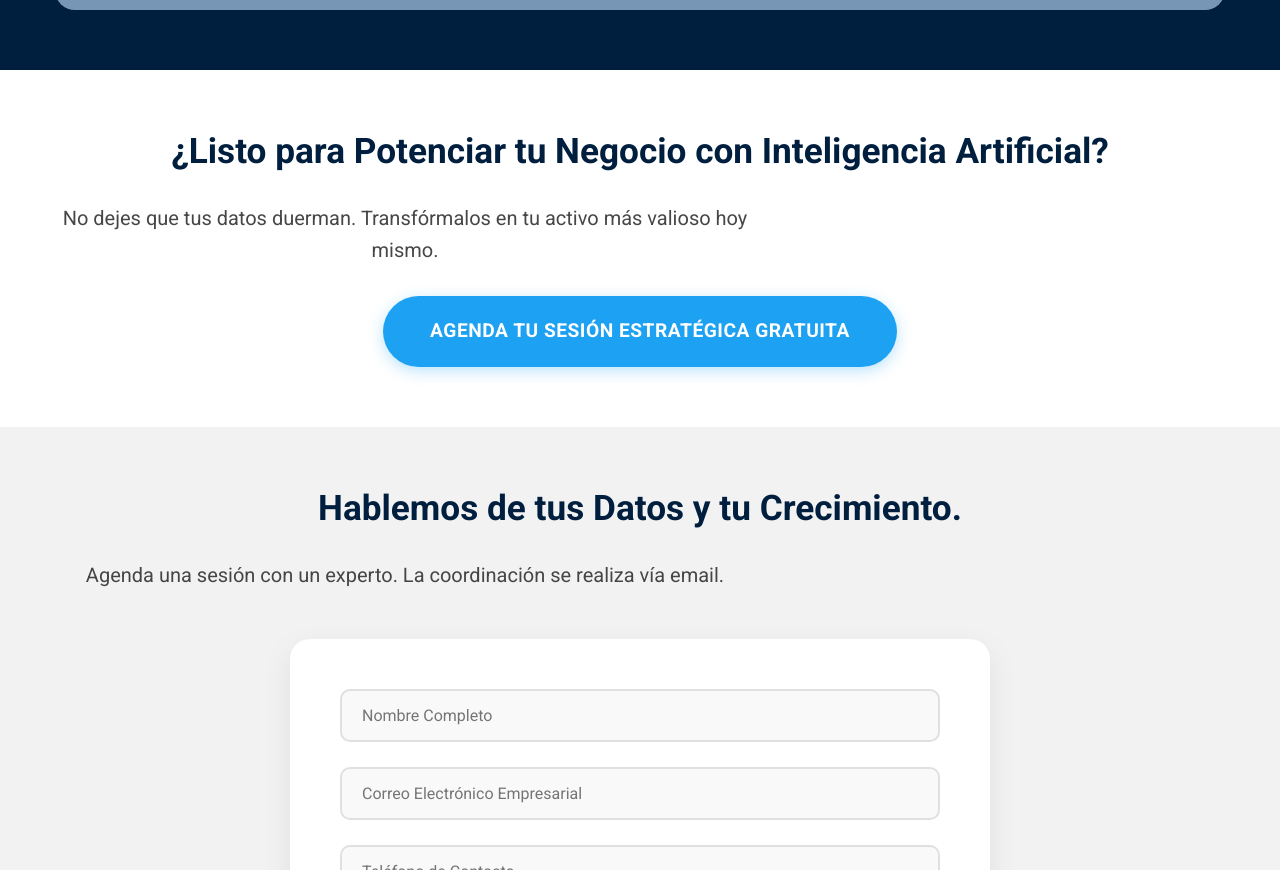
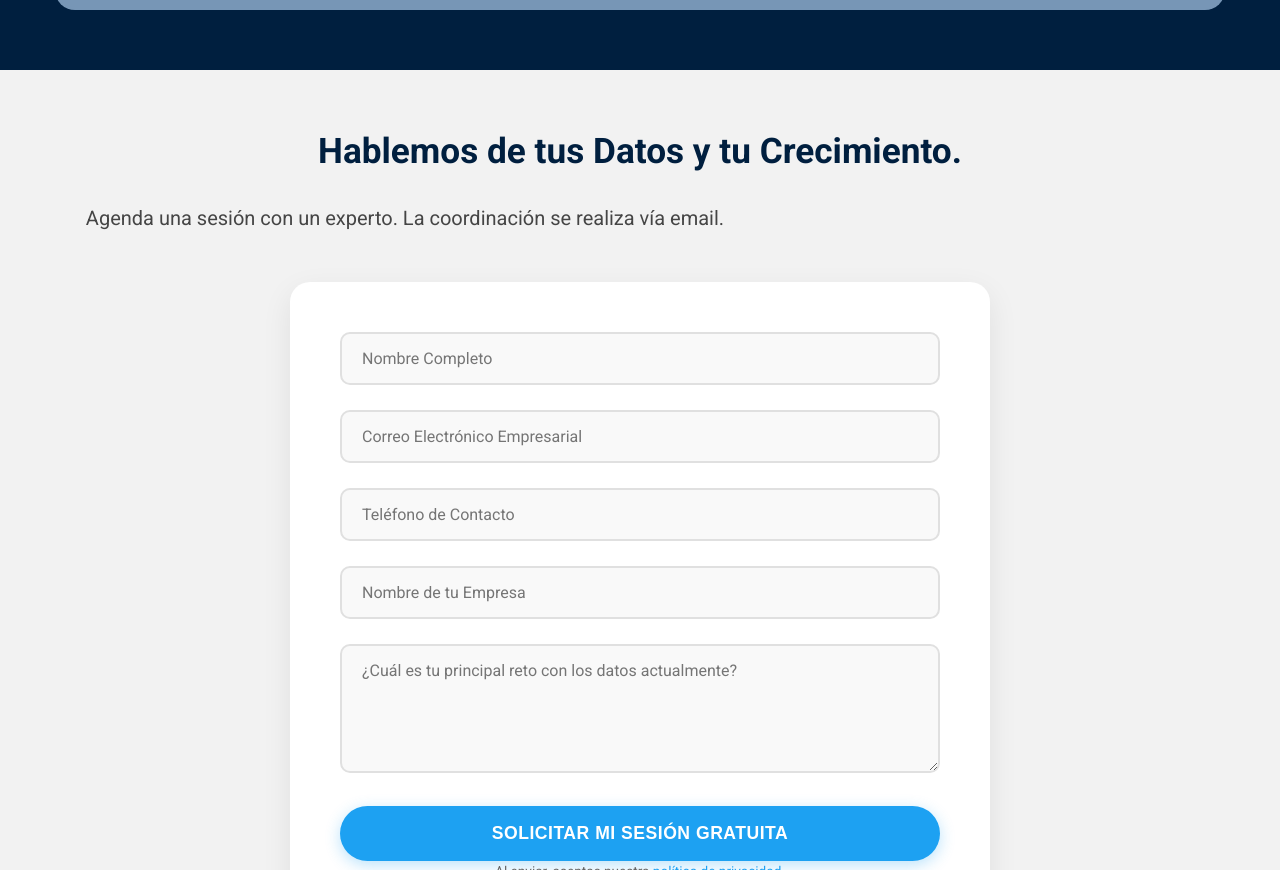
Before and after one commit to kevinromeroe/datalitica-website, a plain HTML site: page index.html in a window 1280 px wide. Shown: the part 3576-4446 px from the top of the page. Drawn offline with Linux system fonts and the light colour scheme; grey boxes are pictures that could not be loaded.

Commit message:
Remove AI business promotion section from index.html
Removed the promotional section about AI business enhancement.

```diff
--- a/index.html
+++ b/index.html
@@ -215,14 +215,6 @@
         </div>
     </section>
 
-    <section class="section-spacing text-center">
-        <div class="container">
-            <h2>¿Listo para Potenciar tu Negocio con Inteligencia Artificial?</h2>
-            <p class="subtitle">No dejes que tus datos duerman. Transfórmalos en tu activo más valioso hoy mismo.</p>
-            <a href="#contacto-form" class="btn btn-huge-cta">Agenda tu Sesión Estratégica Gratuita</a>
-        </div>
-    </section>
-
     <section id="contacto-form" class="section-spacing bg-light">
         <div class="container">
             <div class="text-center mb-5">
```
